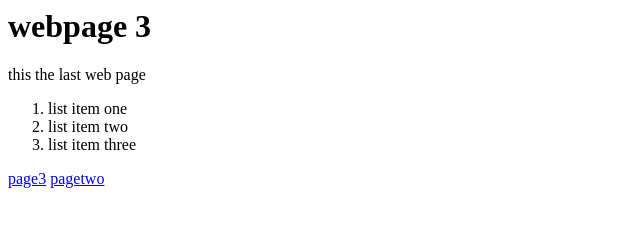
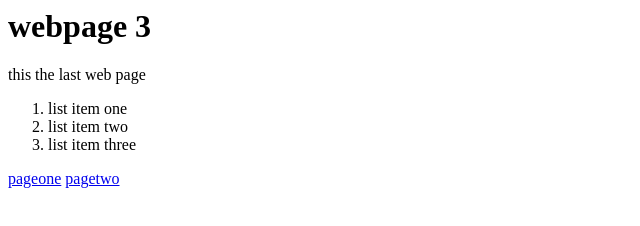
Before and after one commit to 27it61/newwebsite, a plain HTML site: page yippee.html in a window 1280 px wide. Shown: the full height of the page, 0-640 px from the left. Drawn offline with Linux system fonts and the light colour scheme.

Commit message:
.dohggfg

```diff
--- a/yippee.html
+++ b/yippee.html
@@ -8,7 +8,7 @@
     </ol>
     <p>
 
-    <a href="index.html">page3</a>
+    <a href="index.html">pageone</a>
     <a href="page 2">pagetwo</a>
     </p>
 
```
